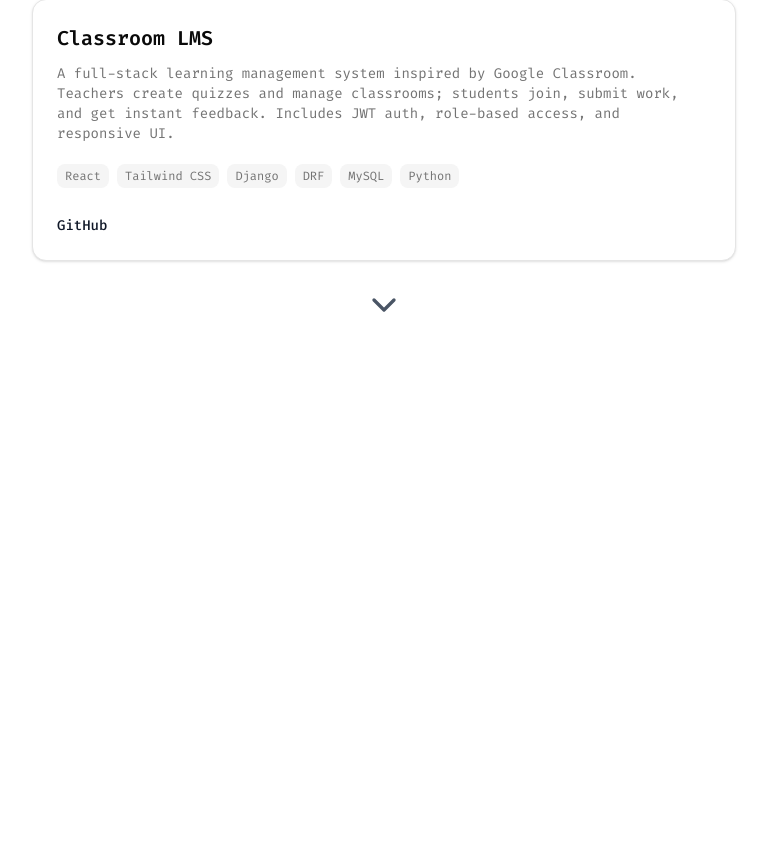
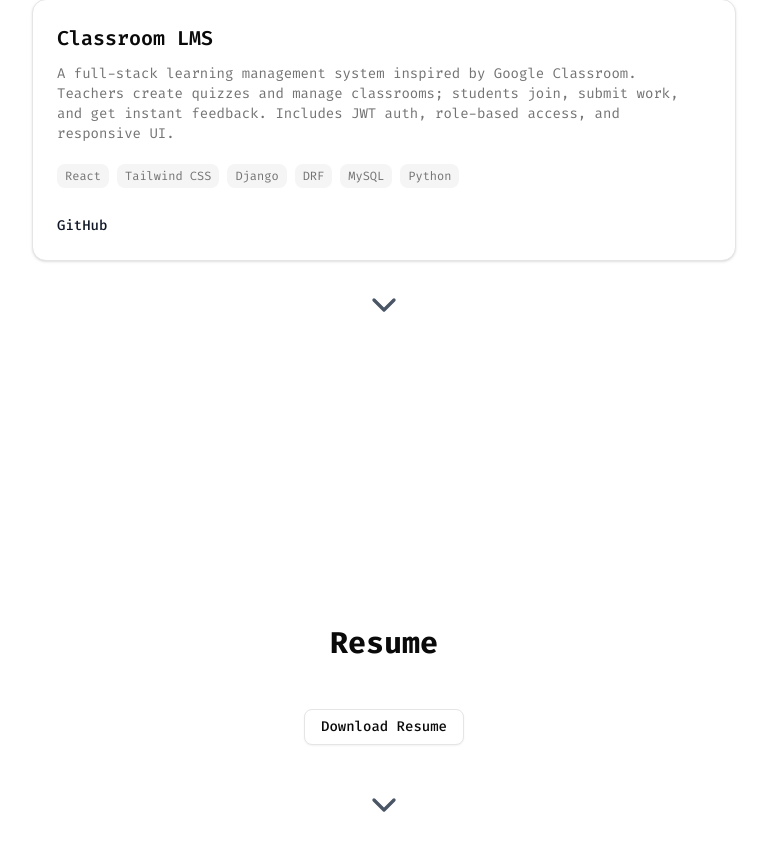
Before and after one commit to AyKrimino/portfolio, a Next.js app: page / in a window 1280 px wide. Shown: the part 2217-3068 px from the top of the page, without its empty margins (256-1023 px from the left). Before the commit the page ends 2566 px from the top, so only its background shows below. Built offline with nearby package versions, Linux system fonts and the light colour scheme.

Commit message:
feat: add resume page

```diff
--- a/src/app/(home)/page.tsx
+++ b/src/app/(home)/page.tsx
@@ -1,6 +1,7 @@
 import AboutSection from "@/components/AboutSection";
 import HeroSection from "@/components/HeroSection";
 import ProjectsSection from "@/components/ProjectsSection";
+import ResumeSection from "@/components/ResumeSection";
 
 export default function Home() {
   return (
@@ -8,6 +9,7 @@ export default function Home() {
       <HeroSection />
       <AboutSection />
       <ProjectsSection />
+      <ResumeSection />
     </div>
   );
 }
--- /dev/null
+++ b/src/components/ResumeSection.tsx
@@ -0,0 +1,33 @@
+"use client";
+
+import { scrollToSection } from "@/lib/scroll-to-section";
+import { Button } from "./ui/button";
+import { ChevronDown } from "lucide-react";
+
+const ResumeSection = () => {
+  return (
+    <section
+      id="resume-section"
+      className="flex flex-col items-center justify-center gap-4 lg:gap-6 min-h-screen px-4 sm:px-6 lg:px-8 text-center"
+    >
+      <h2 className="text-3xl font-bold text-center mb-6">Resume</h2>
+
+      <a href="/resume.pdf" download="Ayoub_Krimi_Resume.pdf">
+        <Button variant="outline" className="">
+          Download Resume
+        </Button>
+      </a>
+
+      <button
+        onClick={() => scrollToSection("contact-section")}
+        className="mt-4"
+        type="button"
+        aria-label="Scroll down"
+      >
+        <ChevronDown className="h-8 w-8 sm:h-10 sm:w-10 text-gray-600 hover:text-gray-900 cursor-pointer hover:scale-150 transition-all duration-300 delay-75" />
+      </button>
+    </section>
+  );
+};
+
+export default ResumeSection;
--- a/src/components/ui/button.tsx
+++ b/src/components/ui/button.tsx
@@ -1,8 +1,8 @@
-import * as React from "react"
-import { Slot } from "@radix-ui/react-slot"
-import { cva, type VariantProps } from "class-variance-authority"
+import * as React from "react";
+import { Slot } from "@radix-ui/react-slot";
+import { cva, type VariantProps } from "class-variance-authority";
 
-import { cn } from "@/lib/utils"
+import { cn } from "@/lib/utils";
 
 const buttonVariants = cva(
   "inline-flex items-center justify-center gap-2 whitespace-nowrap rounded-md text-sm font-medium transition-all disabled:pointer-events-none disabled:opacity-50 [&_svg]:pointer-events-none [&_svg:not([class*='size-'])]:size-4 shrink-0 [&_svg]:shrink-0 outline-none focus-visible:border-ring focus-visible:ring-ring/50 focus-visible:ring-[3px] aria-invalid:ring-destructive/20 dark:aria-invalid:ring-destructive/40 aria-invalid:border-destructive",
@@ -13,7 +13,7 @@ const buttonVariants = cva(
         destructive:
           "bg-destructive text-white hover:bg-destructive/90 focus-visible:ring-destructive/20 dark:focus-visible:ring-destructive/40 dark:bg-destructive/60",
         outline:
-          "border bg-background shadow-xs hover:bg-accent hover:text-accent-foreground dark:bg-input/30 dark:border-input dark:hover:bg-input/50",
+          "border bg-background shadow-xs hover:bg-accent hover:text-accent-foreground dark:bg-input/30 dark:border-input dark:hover:bg-input/50 cursor-pointer",
         secondary:
           "bg-secondary text-secondary-foreground hover:bg-secondary/80",
         ghost:
@@ -34,7 +34,7 @@ const buttonVariants = cva(
       size: "default",
     },
   }
-)
+);
 
 function Button({
   className,
@@ -44,9 +44,9 @@ function Button({
   ...props
 }: React.ComponentProps<"button"> &
   VariantProps<typeof buttonVariants> & {
-    asChild?: boolean
+    asChild?: boolean;
   }) {
-  const Comp = asChild ? Slot : "button"
+  const Comp = asChild ? Slot : "button";
 
   return (
     <Comp
@@ -54,7 +54,7 @@ function Button({
       className={cn(buttonVariants({ variant, size, className }))}
       {...props}
     />
-  )
+  );
 }
 
-export { Button, buttonVariants }
+export { Button, buttonVariants };
```
Also changed, not shown: 1 other file (tests, documents, lock files or other folders).
